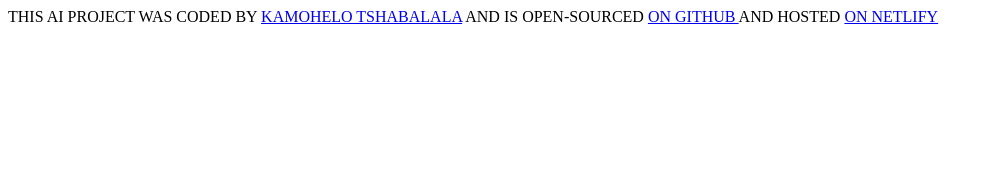
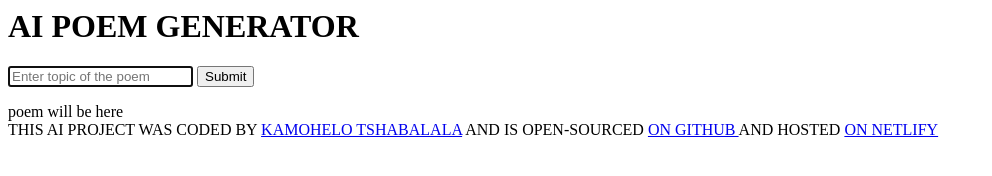
Before and after one commit to kamohelotshabalala/MY-AI-POEM-GENERATOR, a plain HTML site: page index.html in a window 1280 px wide. Shown: the whole page, without its empty margins (0-992 px from the left). Drawn offline with Linux system fonts and the light colour scheme.

Commit message:
Added basic html

```diff
--- a/index.html
+++ b/index.html
@@ -6,7 +6,18 @@
     <link rel="stylesheet" href="src/style.css">
 </head>
 <body>
-
+<header>
+    <h1>
+        AI POEM GENERATOR
+    </h1>
+</header>
+<main>
+    <form >
+        <input type="text" placeholder="Enter topic of the poem" autofocus required autocomplete="off"/>
+        <input type="submit" />
+    </form>
+    <div>poem will be here</div>
+</main>
 <footer>
     THIS AI PROJECT WAS CODED BY <a href="https://github.com/kamohelotshabalala/" target="_blank"> KAMOHELO TSHABALALA</a> AND IS OPEN-SOURCED
     <a href="https://github.com/kamohelotshabalala/MY-AI-POEM-GENERATOR " target="_blank">ON GITHUB </a> AND HOSTED
```
